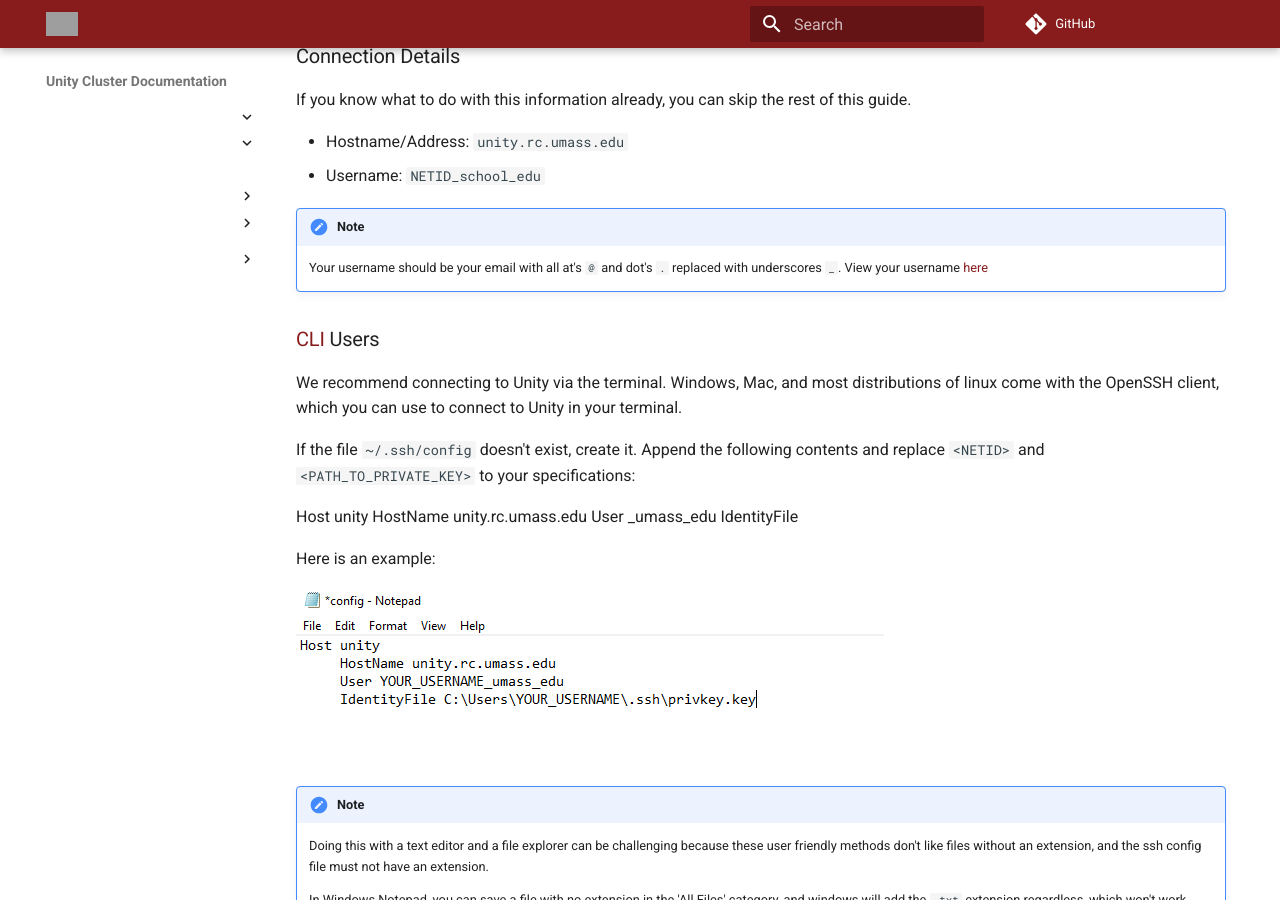
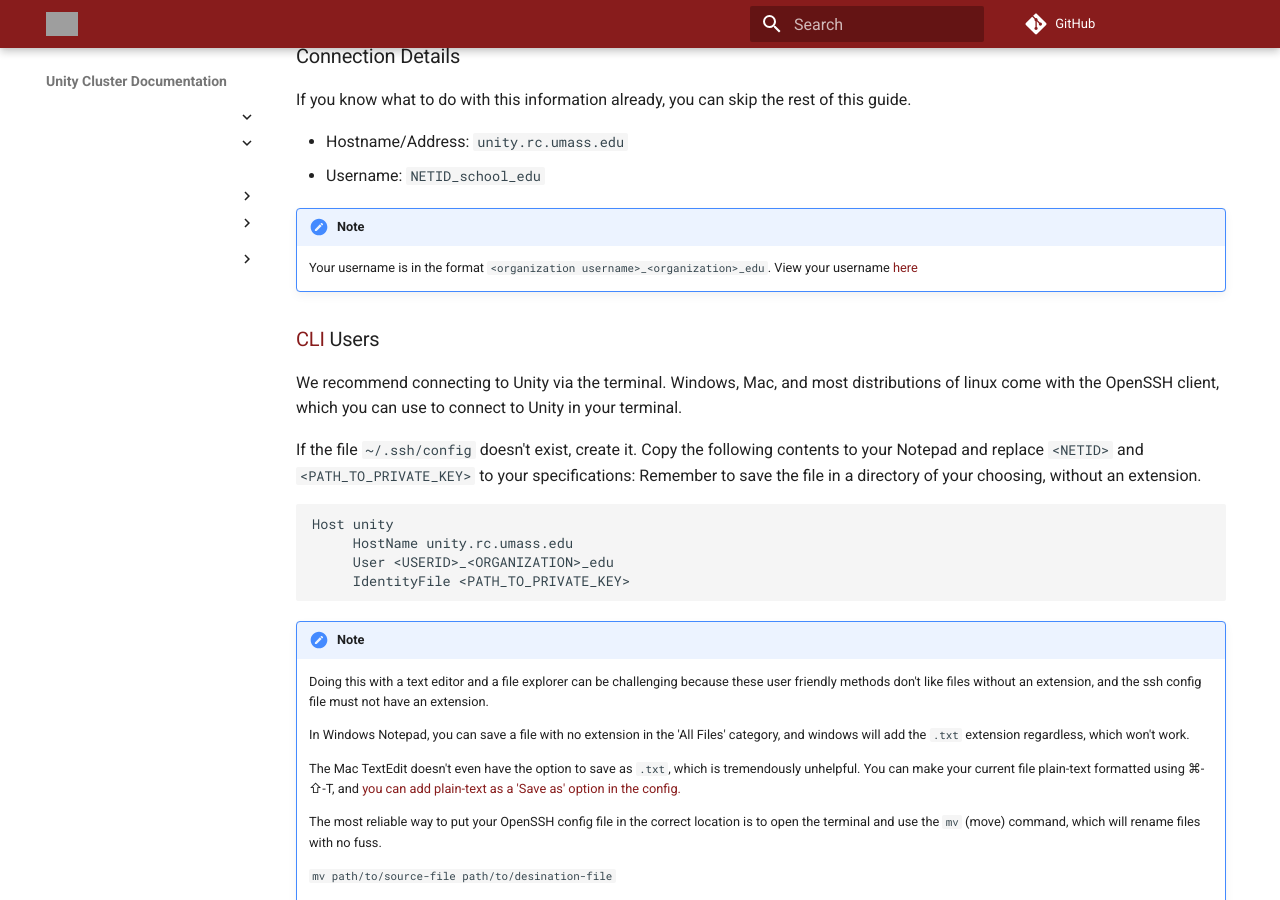
Before and after one commit to UMass-RC/unity-docs, an MkDocs documentation site: the page built from docs/connecting/ssh.md, in a window 1280 px wide and 900 px high, scrolled down 860 px. Built offline with MkDocs 1.6.1 and Material for MkDocs 9.7.7, drawn with Linux system fonts in a browser that asks for light colours; comment, search, counter and statistics services are not loaded; grey boxes are pictures that could not be loaded.

Commit message:
made fixes to ssh.md

````diff
--- a/docs/connecting/ssh.md
+++ b/docs/connecting/ssh.md
@@ -35,24 +35,21 @@ If you know what to do with this information already, you can skip the rest of t
 * Hostname/Address: `unity.rc.umass.edu`
 * Username: `NETID_school_edu`
 !!! note
-    Your username should be your email with all at's `@` and dot's `.` replaced with underscores `_`. View your username [here](https://unity.rc.umass.edu/panel/account.php)
+    Your username is in the format `<organization username>_<organization>_edu`. View your username [here](https://unity.rc.umass.edu/panel/account.php)
 
 
 
 ### [CLI](https://www.w3schools.com/whatis/whatis_cli.asp) Users ###
 We recommend connecting to Unity via the terminal. Windows, Mac, and most distributions of linux come with the OpenSSH client, which you can use to connect to Unity in your terminal.
 
-If the file `~/.ssh/config` doesn't exist, create it. Append the following contents and replace `<NETID>` and `<PATH_TO_PRIVATE_KEY>` to your specifications:
-
+If the file `~/.ssh/config` doesn't exist, create it. Copy the following contents to your Notepad and replace `<NETID>` and `<PATH_TO_PRIVATE_KEY>` to your specifications:
+Remember to save the file in a directory of your choosing, without an extension.
+```
 Host unity
      HostName unity.rc.umass.edu
-     User <NETID>_umass_edu
+     User <USERID>_<ORGANIZATION>_edu
      IdentityFile <PATH_TO_PRIVATE_KEY>
-
-Here is an example:
-
-![ssh example](res/ssh_example.PNG)
-
+```
 !!! note
     Doing this with a text editor and a file explorer can be challenging because these user friendly methods don't like files without an extension, and the ssh config file must not have an extension.
 
````
